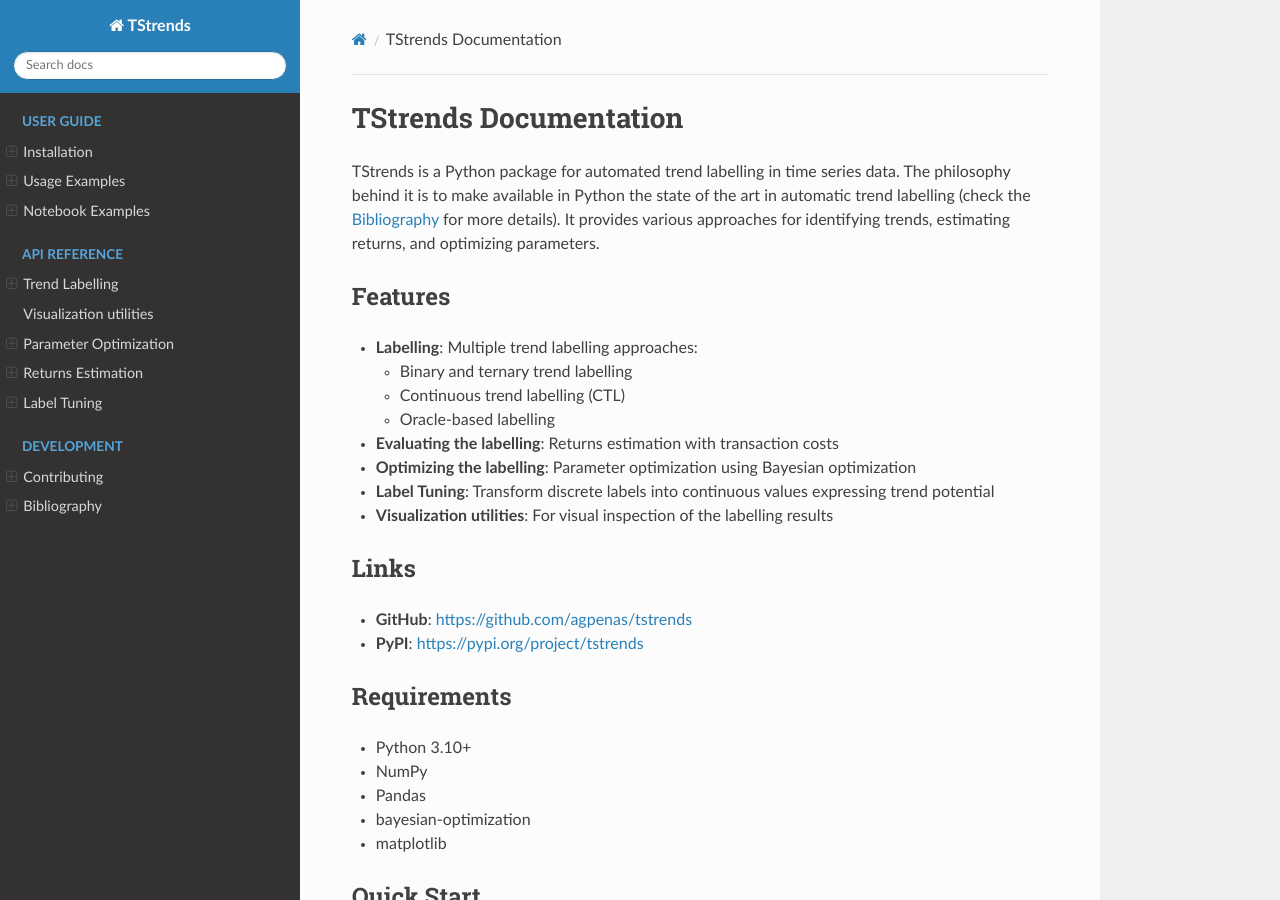
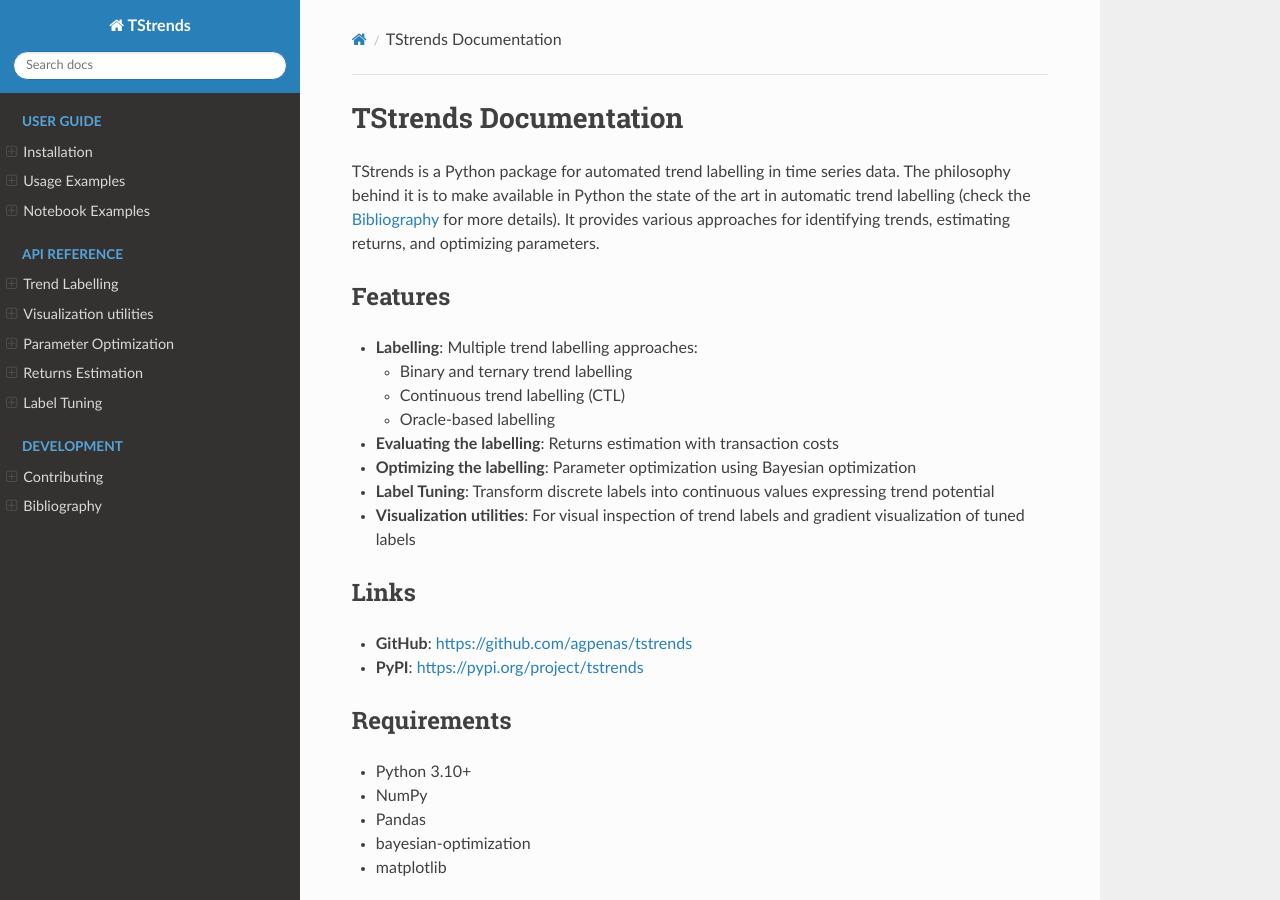
Before and after one commit to agpenas/tstrends, a Sphinx documentation site: the page built from docs/source/index.rst, in a window 1280 px wide and 900 px high. Built offline with Sphinx 7.4.7 and the Read the Docs theme 3.1.0, drawn with Linux system fonts in a browser that asks for light colours; some of the changed text lies outside the part shown.

Commit message:
Add plot_trend_labels_with_gradation to docs

```diff
--- a/docs/source/index.rst
+++ b/docs/source/index.rst
@@ -24,7 +24,7 @@
 
 * **Label Tuning**: Transform discrete labels into continuous values expressing trend potential
 
-* **Visualization utilities**: For visual inspection of the labelling results
+* **Visualization utilities**: For visual inspection of trend labels and gradient visualization of tuned labels
 
 Links
 ----------------
```
Also changed, not shown: docs/source/tstrends.visualization.rst (+9 -0 lines).
